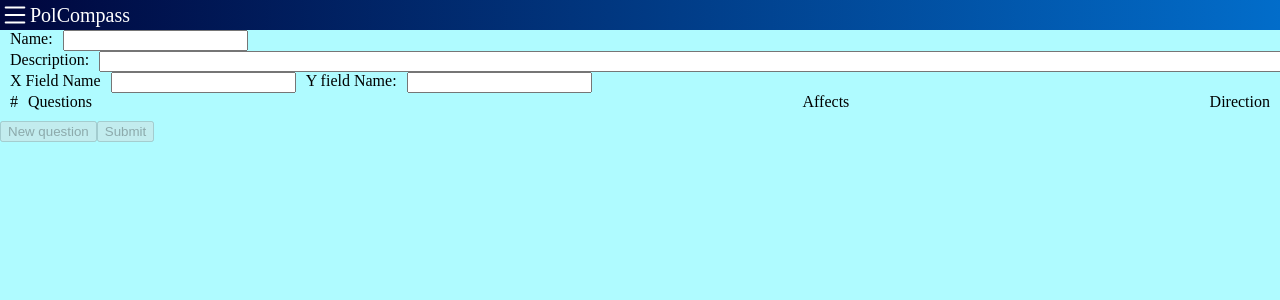
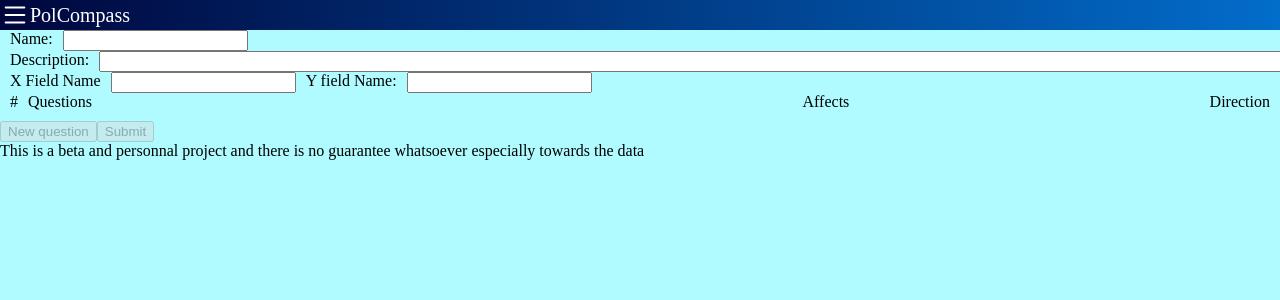
Before and after one commit to Kibranoz/polcompass, a React (Vite) app: page /create in a window 1280 px wide. Shown: the top 300 px of the page. Built offline with nearby package versions, Linux system fonts and the light colour scheme.

Commit message:
add beta message

```diff
--- a/src/Designer/Designer.jsx
+++ b/src/Designer/Designer.jsx
@@ -167,6 +167,7 @@
       <button onClick={submit} disabled={!addQuestionAllowed}>
         {t("create.submit")}
       </button>
+      <div>{t("create.beta")}</div>
     </Fragment>
   );
 }
--- a/src/i18n.js
+++ b/src/i18n.js
@@ -37,6 +37,7 @@
         submit: "Submit",
         up: "Up or rightwards",
         down: "Down or leftwards",
+        beta: "This is a beta and personnal project and there is no guarantee whatsoever especially towards the data",
       },
     },
   },
@@ -71,6 +72,7 @@
         submit: "Soumettre",
         up: "Haut ou vers la droite",
         down: "Bas ou vers la gauche",
+        beta: "Ceci est une beta et projet personnel et il n'y a aucune garantie en particulier envers les données",
       },
     },
   },
@@ -105,6 +107,7 @@
         submit: "Enviar",
         up: "Arriba o a la derecha",
         down: "Abajo o a la izquierda",
+        beta: "Esta es una beta y proyecto personal y no hay ninguna garantía en particular en relación con los datos",
       },
     },
   },
--- a/src/parameters.js
+++ b/src/parameters.js
@@ -1,4 +1,4 @@
-const MODE = 'PROD';
+const MODE = "PROD";
 
 var CONFIG = {
   URL: "https://politicalcompass-bf260743f9ce.herokuapp.com",
```
